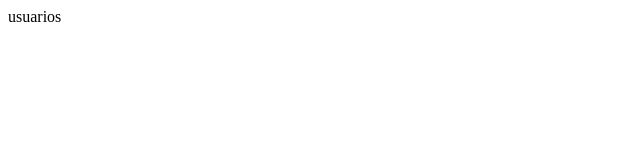
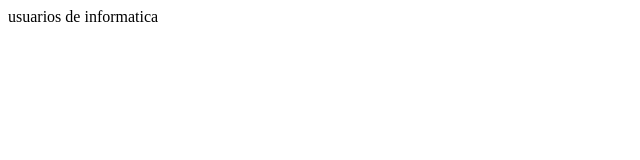
Before and after one commit to gpachecos/curso_git_alfa, a plain HTML site: page usuarios.html in a window 1280 px wide. Shown: the whole page, without its empty margins (0-640 px from the left). Drawn offline with Linux system fonts and the light colour scheme.

Commit message:
Informatica

```diff
--- a/usuarios.html
+++ b/usuarios.html
@@ -1,5 +1,5 @@
 <html>
   <body>
-    usuarios
+    usuarios de informatica
   </body>
 </html>
```
